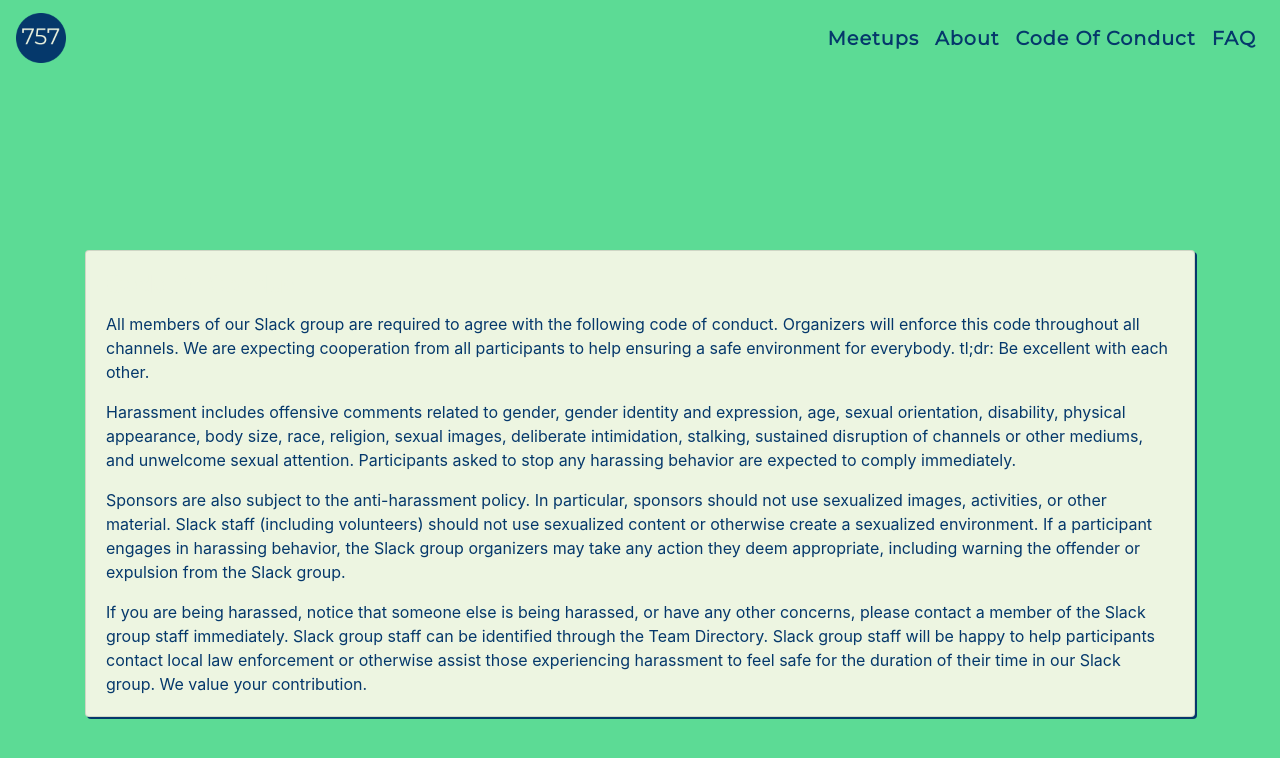
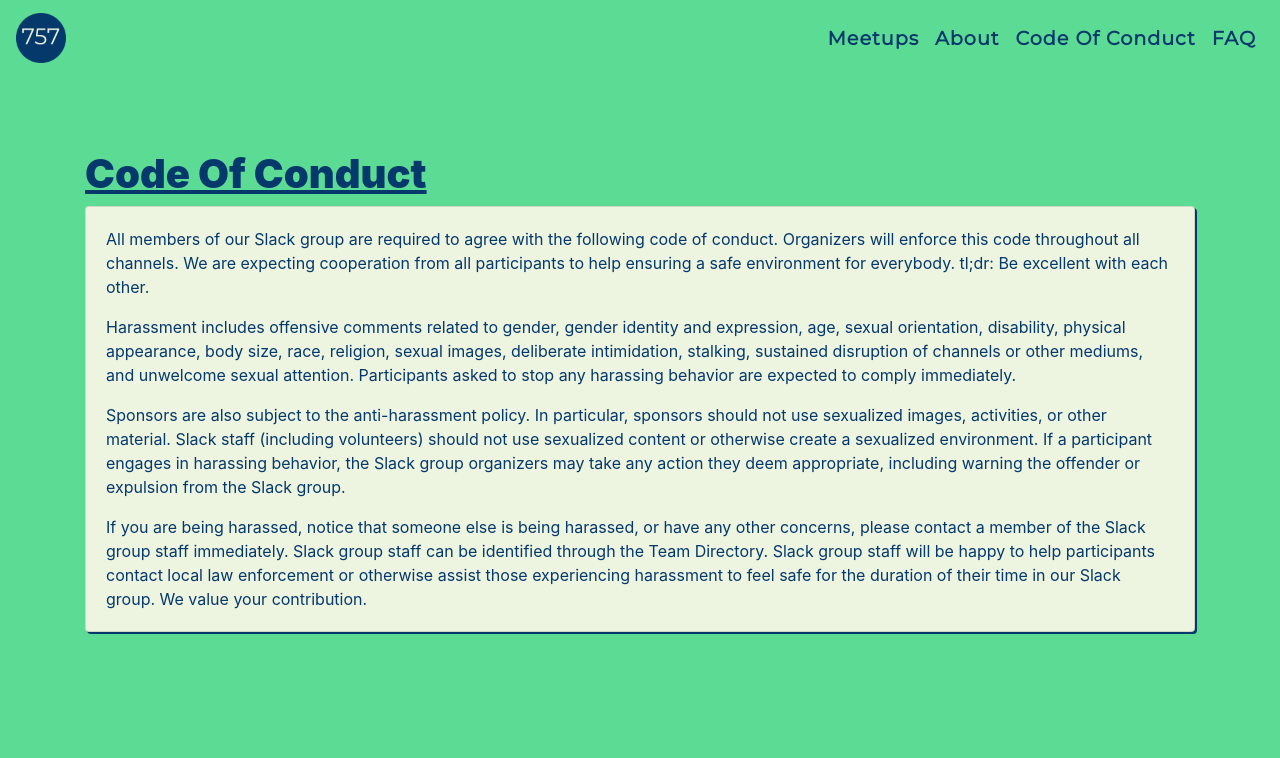
Before and after one commit to mnrowe/757dev, a Nuxt app: page /code-of-conduct in a window 1280 px wide. Shown: the top 758 px of the page. Built offline with nearby package versions, Linux system fonts and the light colour scheme.

Commit message:
add header to code of conduct

```diff
--- a/pages/code-of-conduct.vue
+++ b/pages/code-of-conduct.vue
@@ -2,7 +2,8 @@
   <div class="code-of-conduct">
     <NavBar />
     <b-container>
-      <b-card title="Code Of Conduct" class="mb-2">
+      <h1>Code Of Conduct</h1>
+      <b-card class="mb-2">
         <b-card-text>
           All members of our Slack group are required to agree with the
           following code of conduct. Organizers will enforce this code
@@ -52,6 +53,12 @@ export default {
 </script>
 
 <style scoped>
+h1 {
+  color: var(--catalina-blue);
+  font-weight: 900;
+  text-decoration: underline;
+}
+
 .code-of-conduct {
   padding-top: 150px;
 }
@@ -60,7 +67,6 @@ p {
   color: var(--catalina-blue);
 }
 .mb-2 {
-  margin-top: 100px;
   background-color: var(--loafer);
   box-shadow: 2px 2px var(--catalina-blue);
 }
```
